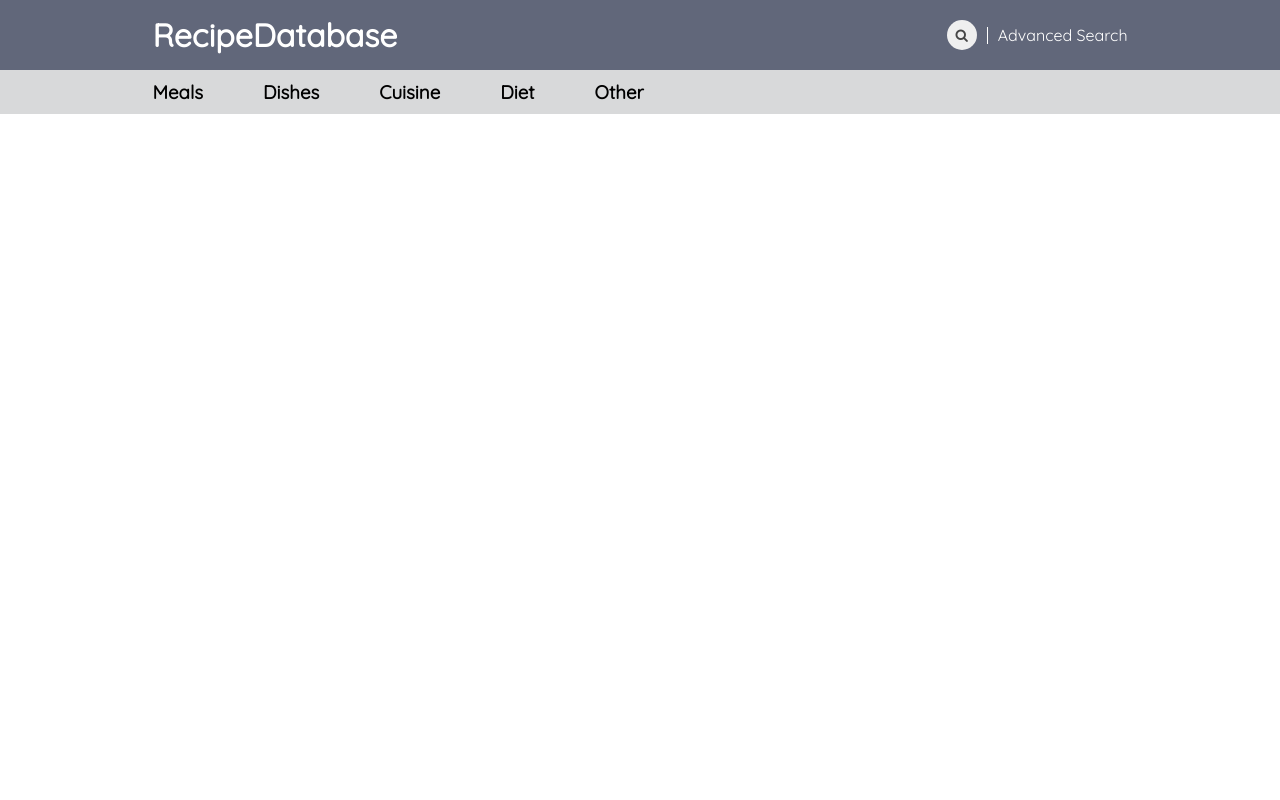
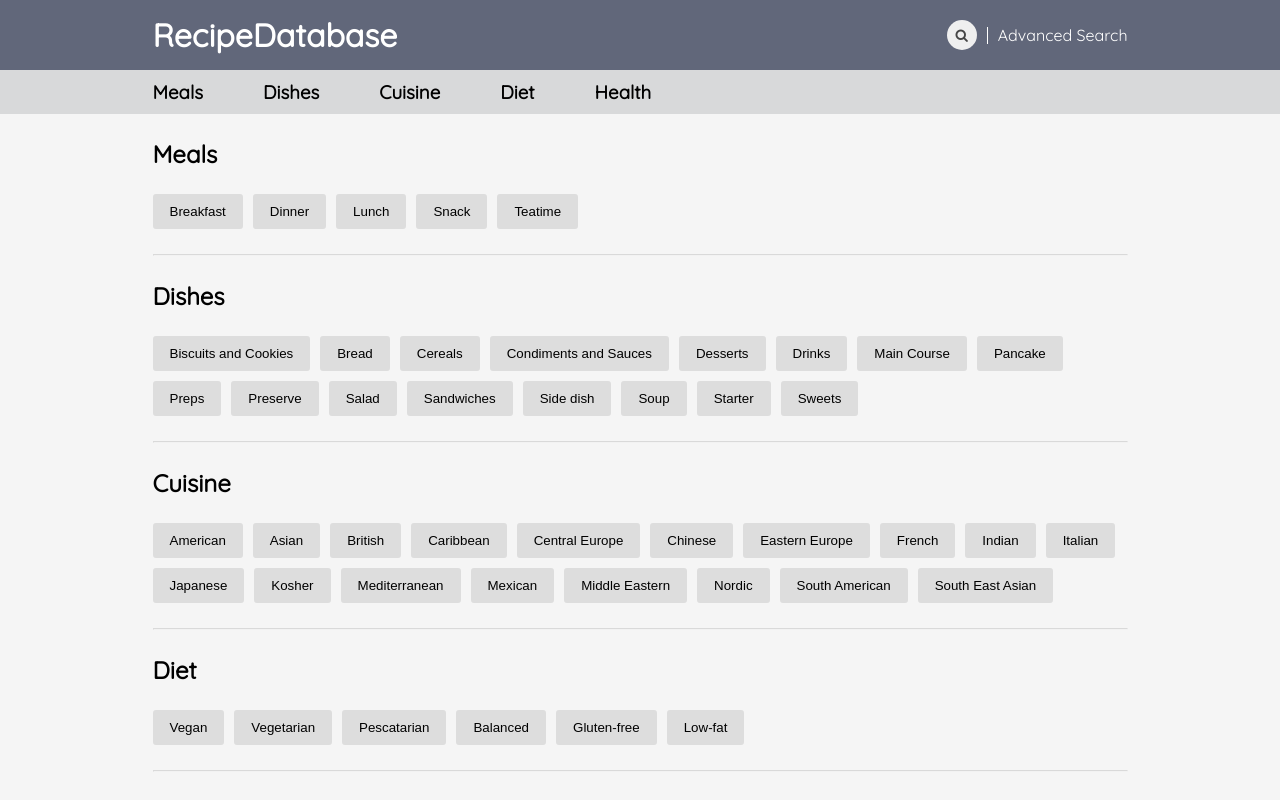
Before and after one commit to Neringa4/recipe_website, a React (Create React App) app in the folder client/: page /advanced-search in a window 1280 px wide. Shown: the top 800 px of the page. Built offline with nearby package versions, Linux system fonts and the light colour scheme; no server answers.

Commit message:
Add advanced search functionality

```diff
--- a/client/src/App.js
+++ b/client/src/App.js
@@ -77,7 +77,7 @@ function App() {
         <Route path="/recipes/:label" element={<RecipePage recipe={selectedRecipe}/>}/>
         <Route path="/categories/:displayTitle" element={<CategoryPage recipes={recipes} selectedCategory={selectedCategory} setRecipes={setRecipes} selectRecipe={selectRecipe}/>}/>
         <Route path="/search/:input" element={<ResultsPage recipes={recipes} setRecipes={setRecipes} selectRecipe={selectRecipe}/>}/>
-        <Route path="/advanced-search" element={<AdvancedSearchPage/>}/>
+        <Route path="/advanced-search" element={<AdvancedSearchPage categories={categories} fetchRecipes={fetchRecipes}/>}/>
       </Routes>
     </BrowserRouter>
   );
--- a/client/src/categories.js
+++ b/client/src/categories.js
@@ -61,7 +61,7 @@ const categories = [
         ]
     },
     {
-        Other: [
+        Health: [
             {displayTitle: 'Alcohol-cocktail', url: '&health=alcohol-cocktail'},
             {displayTitle: 'Alcohol-free', url: '&health=alcohol-free'},
             {displayTitle: 'Celery-free', url: '&health=celery-free'},
--- /dev/null
+++ b/client/src/components/AdvancedSearchCategory.css
@@ -0,0 +1,27 @@
+.category-name {
+    margin: 25px 0px;
+}
+
+.label-container {
+    display: flex;
+    flex-wrap: wrap;
+    gap: 10px;
+    padding-bottom: 25px;
+}
+
+.label {
+    list-style: none;
+    background-color: #ddd;
+    padding: 10px 17px;
+    border: none;
+    border-radius: 3px;
+}
+
+.selected-label {
+    list-style: none;
+    background-color: #61677A;
+    color: white;
+    padding: 10px 17px;
+    border: none;
+    border-radius: 3px;
+}
--- /dev/null
+++ b/client/src/components/AdvancedSearchCategory.js
@@ -0,0 +1,52 @@
+import './AdvancedSearchCategory.css';
+import {useState, useEffect} from 'react';
+
+const AdvancedSearchCategory = ({category, allSelectedLabels, setAllSelectedLabels}) => {
+    const [selectedLabels, setSelectedLabels] = useState([])
+
+    const name = Object.keys(category)[0]
+
+    const handleLabelClick = (e) => {
+        e.preventDefault();
+        if (['Meals', 'Dishes', 'Cuisine'].includes(name)) {
+            setSelectedLabels(e.target.value)
+        } else {
+            if (selectedLabels.includes(e.target.value)) {
+                const labelsCopy = [...selectedLabels];
+                const index = labelsCopy.indexOf(e.target.value);
+                if (index > -1) {
+                    labelsCopy.splice(index, 1);
+                }
+                setSelectedLabels(labelsCopy);
+            } else {
+                const labelsCopy = [...selectedLabels];
+                labelsCopy.push(e.target.value)
+                setSelectedLabels(labelsCopy);
+            }
+        }
+    }
+
+    useEffect(() => {
+        const newLabels = {...allSelectedLabels}
+        newLabels[`${name}`] = selectedLabels
+        setAllSelectedLabels(newLabels)
+    }, [selectedLabels])
+
+
+    const labels = category[`${name}`].map((label, index) => {
+        return(
+            <button key={index} className={selectedLabels.includes(label.url) ? "selected-label" : "label"} value={label.url} onClick={handleLabelClick}>{label.displayTitle}</button>
+        )
+    })
+
+    return(
+        <>
+            <h2 className="category-name">{name}</h2>
+            <div className="label-container">
+                {labels}
+            </div>
+        </>
+    )
+}
+
+export default AdvancedSearchCategory;
--- a/client/src/components/PageButtons.css
+++ b/client/src/components/PageButtons.css
@@ -4,7 +4,7 @@
   padding-bottom: 70px;
 }
 
-.load-more {
+.button {
   background-color: #61677A;
   color: white;
   padding: 8px 16px;
@@ -13,7 +13,7 @@
   font-size: 16px;
 }
 
-.load-more:hover {
+.button:hover {
   background-color: #ddd;
   color: black;
   cursor: pointer;
--- a/client/src/components/PageButtons.js
+++ b/client/src/components/PageButtons.js
@@ -18,7 +18,7 @@ const PageButtons = ({recipes, setRecipes}) => {
 
     return(
         <div className="buttons-container">
-            {'next' in recipes._links ? <button className="load-more" onClick={handleClick}>Load More</button> : ''}
+            {'next' in recipes._links ? <button className="button" onClick={handleClick}>Load More</button> : ''}
         </div>
     )
 }
--- /dev/null
+++ b/client/src/containers/AdvancedSearchPage.css
@@ -0,0 +1,18 @@
+#adv-srch-page {
+    display: flex;
+    justify-content: center;
+}
+
+.adv-srch-cat-container {
+    list-style: none;
+    width: 975px;
+}
+
+.adv-srch-cat-container hr {
+    opacity: 30%;
+}
+
+.adv-srch-form > input {
+    display: block;
+    margin: 60px auto;
+}
--- a/client/src/containers/AdvancedSearchPage.js
+++ b/client/src/containers/AdvancedSearchPage.js
@@ -1,5 +1,46 @@
-const AdvancedSearchPage = () => {
+import AdvancedSearchCategory from "../components/AdvancedSearchCategory";
+import './AdvancedSearchPage.css';
+import {useState} from 'react';
+import { useNavigate } from 'react-router-dom';
 
+const AdvancedSearchPage = ({categories, fetchRecipes}) => {
+
+    const [allSelectedLabels, setAllSelectedLabels] = useState({
+        Meals: [],
+        Dishes: [],
+        Cuisine: [],
+        Diet: [],
+        Health: []
+    })
+
+    const navigate = useNavigate();
+
+    const handleAdvancedSearchSubmit = (e) => {
+        e.preventDefault();
+        const urlExt = Object.values(allSelectedLabels).flat().join('')
+        fetchRecipes(urlExt, '')
+        navigate(`/search/advanced-search`)
+    }
+
+    const searchCategories = categories.map((category, index) => {
+        return(
+            <li key={index}>
+                <AdvancedSearchCategory category={category} allSelectedLabels={allSelectedLabels} setAllSelectedLabels={setAllSelectedLabels}/>
+                <hr/>
+            </li>
+        )
+    })
+
+    return(
+        <div className="page" id="adv-srch-page">
+            <form className="adv-srch-form" onSubmit={handleAdvancedSearchSubmit}>
+                <ul className="adv-srch-cat-container">
+                    {searchCategories}
+                </ul>
+                <input className="button" type="submit" value="Submit"/>
+            </form>
+        </div>
+    )
 }
 
 export default AdvancedSearchPage;
```
